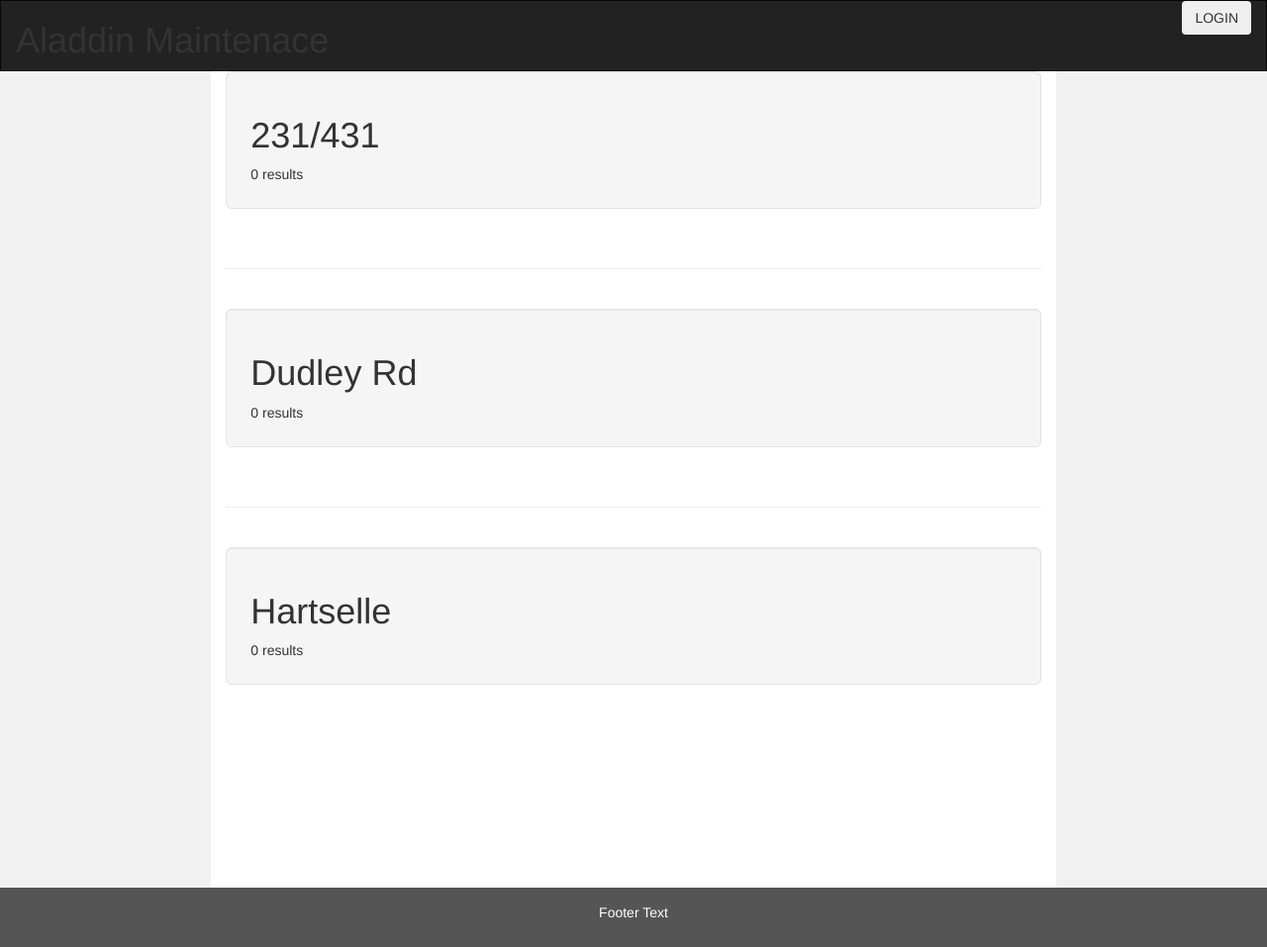
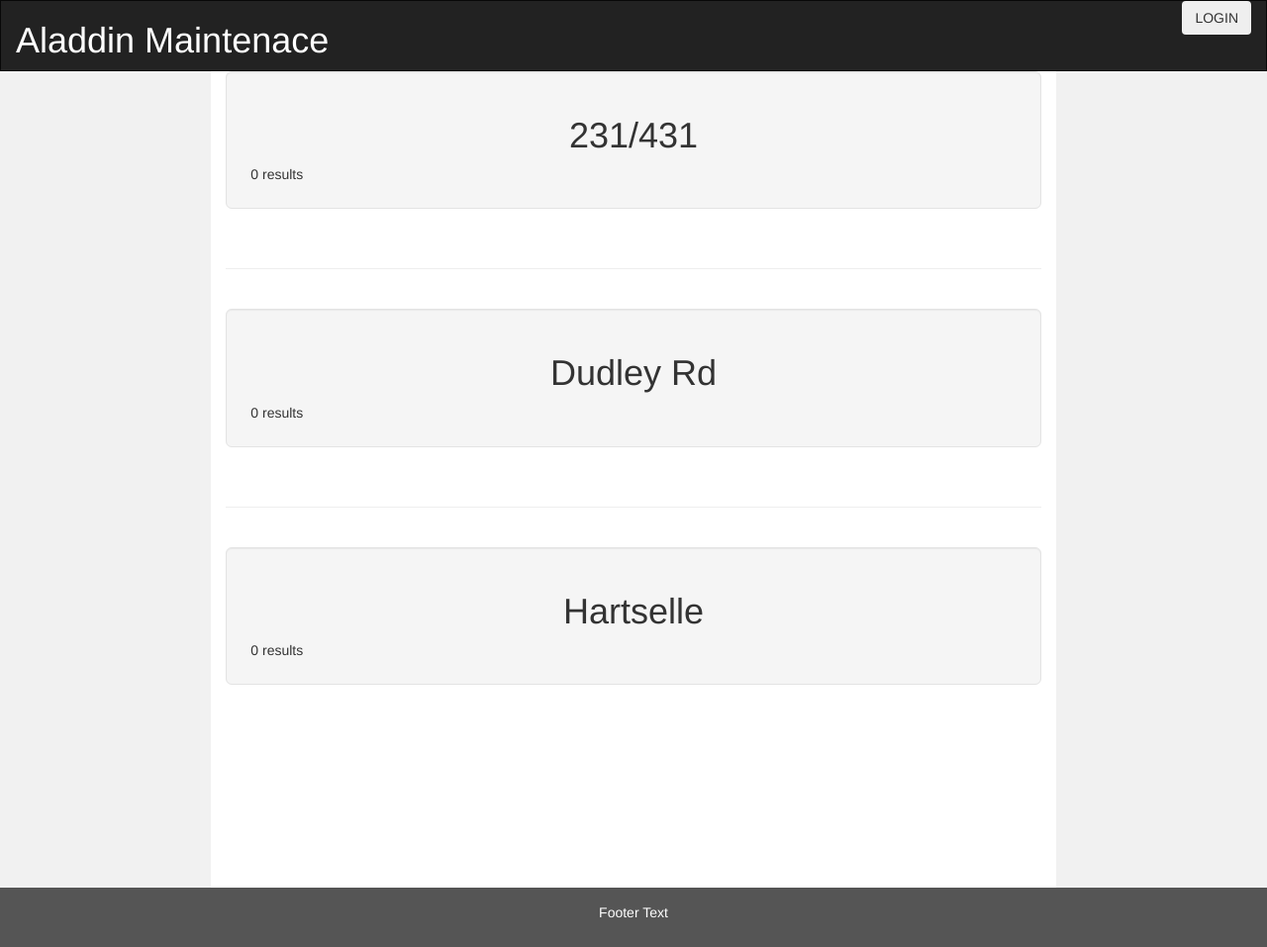
Before and after one commit to theflemingdrive/mainSite, a PHP site: page /alLanding.php in a window 1280 px wide. Shown: the whole page at 99% size. Run offline with PHP 8.4, Linux system fonts and the light colour scheme; data that the repository does not hold is empty.

Commit message:
Update alLanding.php

```diff
--- a/alLanding.php
+++ b/alLanding.php
@@ -14,6 +14,10 @@
       border-radius: 0;
     }
 
+    .pageTitle {
+      color: white;
+    }
+
     /* Set height of the grid so .sidenav can be 100% (adjust as needed) */
     .row.content {height: 825px}
 
@@ -24,8 +28,8 @@
       height: 100%;
     }
 
-    .window {
-
+    .window h1 {
+      text-align: center;
     }
 
     /* Set black background color, white text and some padding */
@@ -55,7 +59,7 @@
         <span class="icon-bar"></span>
         <span class="icon-bar"></span>
       </button>
-      <h1>Aladdin Maintenace</h1>
+      <h1 class="pageTitle">Aladdin Maintenace</h1>
     </div>
     <div class="collapse navbar-collapse" id="myNavbar">
       <ul class="nav navbar-nav navbar-right">
```
